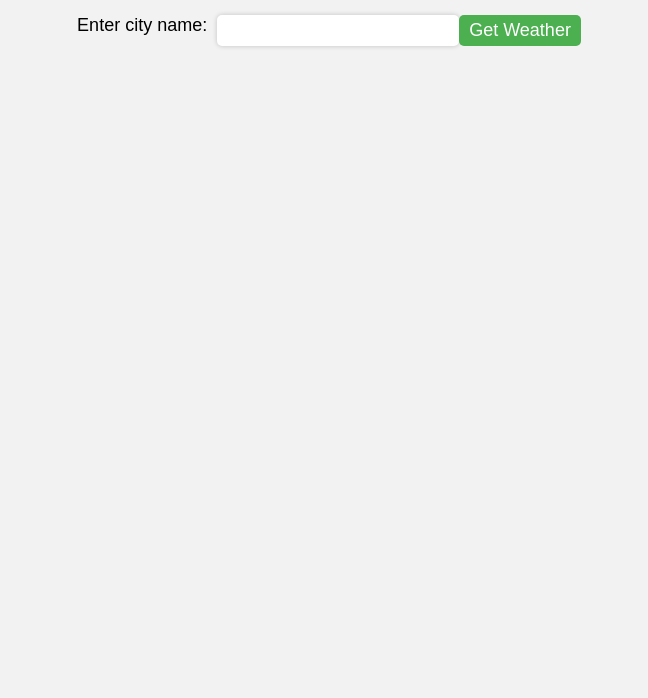
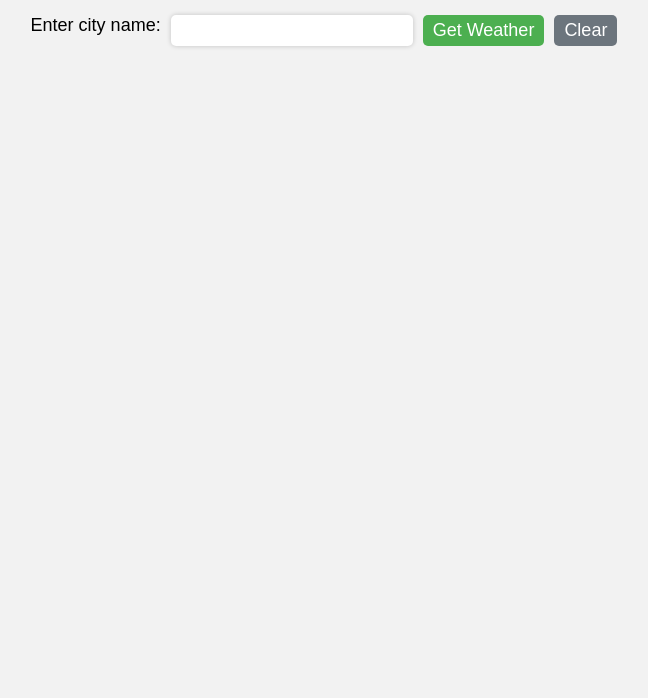
Before and after one commit to ThanushaMandala/weatherApp, a plain HTML site: page index.html in a window 1280 px wide. Shown: the part 102-800 px from the top of the page, without its empty margins (311-959 px from the left). Drawn offline with Linux system fonts and the light colour scheme.

Commit message:
Added reset button

```diff
--- a/index.html
+++ b/index.html
@@ -11,6 +11,7 @@
       <label for="city">Enter city name:</label>
       <input type="text" id="city" name="city">
       <button type="submit">Get Weather</button>
+      <button type="reset">Clear</button>
     </form>
     <div id="weather">
       <div id="icon"></div>
--- a/style.css
+++ b/style.css
@@ -35,10 +35,23 @@ button[type="submit"] {
   background-color: #4CAF50;
   color: white;
   cursor: pointer;
+  margin-right:  10px;
+  margin-left: 10px;
 }
 
 button[type="submit"]:hover {
   background-color: #3e8e41;
+}
+
+button[type="reset"] {
+  font-size: 18px;
+  padding: 5px 10px;
+  border-radius: 5px;
+  border: none;
+  background-color: #6c757d;
+  color: white;
+  cursor: pointer;
+  margin-right: 10px;
 }
 
 #weather {
```
